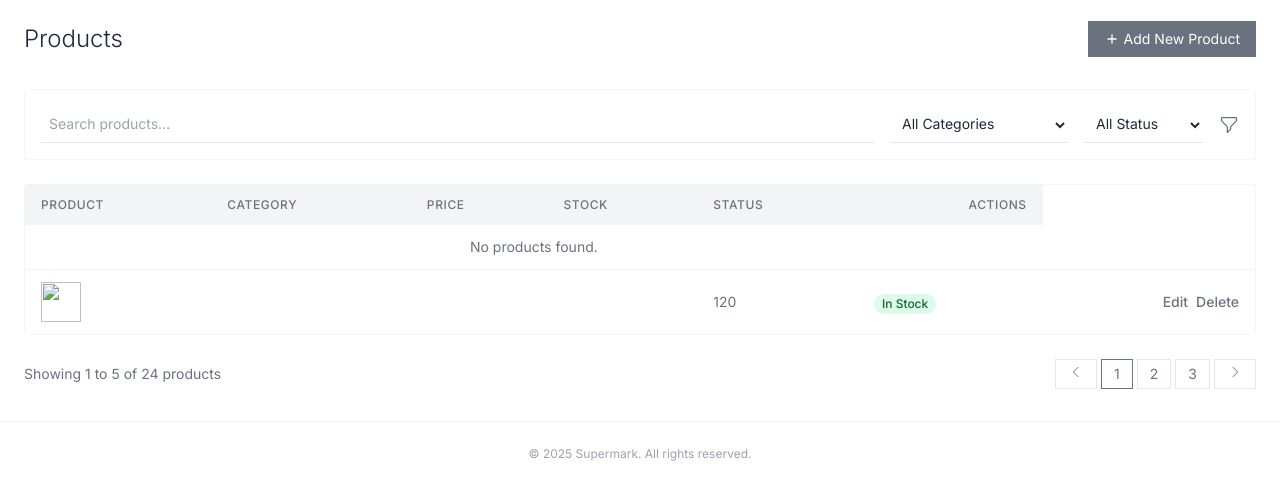
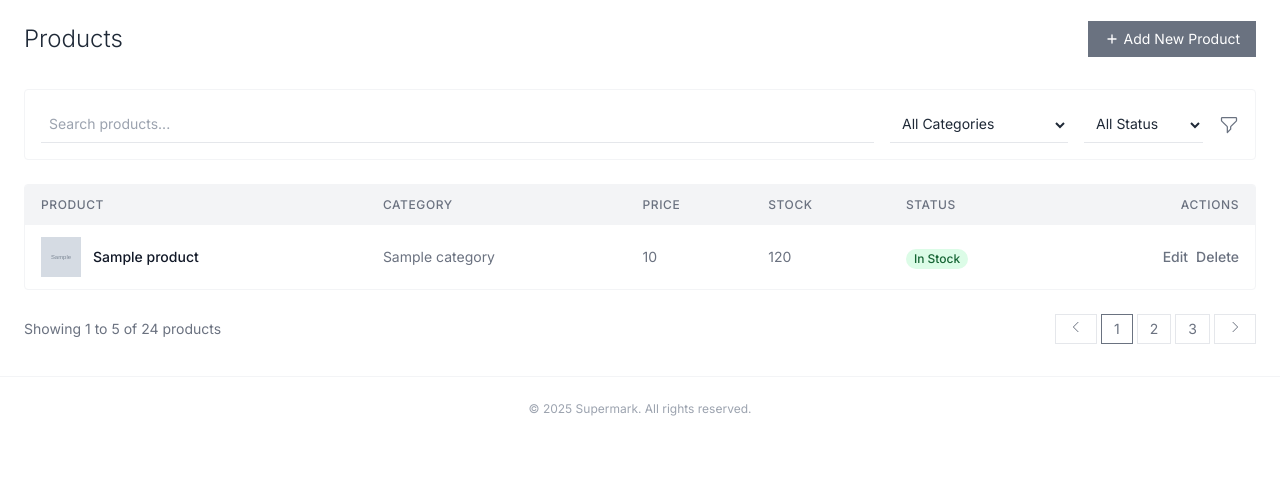
Before and after one commit to mohamedelasri202/FILROUGEE, a Laravel app: template resources/views/dashboard/vendor.blade.php in a window 1280 px wide. Shown: the part 131-631 px from the top of the page. Run offline with Laravel 10, Linux system fonts and the light colour scheme; a user stored in the database is signed in; tables that the repository leaves empty hold one stand-in row (values such as "Sample post"); the template is opened without the code that fills it: most values are stand-ins (such as "Sample title", 1, 10 or a date in 2020); parts of the project's set-up code (start-up, migrations or seed data) failed here and were passed over; some libraries are stand-ins or nearby versions.

Commit message:
adding the logic for the dashboard orders and custemoers now works on the  vendor dashboard

```diff
--- a/app/Models/Order.php
+++ b/app/Models/Order.php
@@ -24,4 +24,8 @@ class Order extends Model
         'status',
         'total'
     ];
+    public function user()
+    {
+        return $this->belongsTo(User::class);
+    }
 }
--- a/app/Models/User.php
+++ b/app/Models/User.php
@@ -43,4 +43,9 @@ class User extends Authenticatable
     protected $casts = [
         'email_verified_at' => 'datetime',
     ];
+
+    public function orders()
+    {
+        return $this->hasMany(Order::class);
+    }
 }
--- a/app/Repositories/OrderRepositoryInterface.php
+++ b/app/Repositories/OrderRepositoryInterface.php
@@ -5,7 +5,7 @@ namespace App\Repositories;
 interface OrderRepositoryInterface
 {
     public function add_order($request);
-
-
+    public function allOrders();
+    public function ordercount();
     public function showstatistic();
 }
--- a/resources/views/dashboard/vendor.blade.php
+++ b/resources/views/dashboard/vendor.blade.php
@@ -168,25 +168,25 @@
             </tr>
         </thead>
         <tbody class="divide-y divide-gray-100">
-
+            @if($products->isEmpty())
             <tr>
                 <td colspan="6" class="py-3 px-4 text-center text-sm text-gray-500">No products found.</td>
             </tr>
-
-
+            @else
+            @foreach ($products as $product)
             <tr>
                 <td class="py-3 px-4">
                     <div class="flex items-center">
                         <div class="h-10 w-10 flex-shrink-0 mr-3">
-                            <img src="" alt="" class="h-10 w-10 object-cover">
+                            <img src="{{ asset($product->image) }}" alt="{{$product->title}}" class="h-10 w-10 object-cover">
                         </div>
                         <div>
-                            <div class="text-sm font-medium text-gray-900"></div>
+                            <div class="text-sm font-medium text-gray-900">{{$product->title}}</div>
                         </div>
                     </div>
                 </td>
-                <td class="py-3 px-4 text-sm text-gray-500"><td>
-                <td class="py-3 px-4 text-sm text-gray-500"></td>
+                <td class="py-3 px-4 text-sm text-gray-500">{{$product->category}}</td>
+                <td class="py-3 px-4 text-sm text-gray-500">{{$product->price}}</td>
                 <td class="py-3 px-4 text-sm text-gray-500">120</td>
                 <td class="py-3 px-4">
                     <span class="px-2 inline-flex text-xs leading-5 font-medium rounded-full bg-green-100 text-green-800">In Stock</span>
@@ -196,16 +196,16 @@
                         <!-- Edit Button with data attributes -->
                         <button type="button"
                             class="text-primary hover:text-gray-700 edit-button"
-                            data-id=""
-                            data-title=""
-                            data-price=""
-                            data-category=""
-                            data-description=""
-                            data-action="">
+                            data-id="{{ $product->id }}"
+                            data-title="{{ $product->title }}"
+                            data-price="{{ $product->price }}"
+                            data-category="{{ $product->category }}"
+                            data-description="{{ $product->description }}"
+                            data-action="{{ route('updateproduct', $product->id) }}">
                             Edit
                         </button>
 
-                        <form action="" method="POST" class="inline">
+                        <form action="{{ route('deleteproduct', $product->id) }}" method="POST" class="inline">
                             @csrf
                             @method('DELETE')
                             <button type="submit" class="text-gray-500 hover:text-red-600">Delete</button>
@@ -213,8 +213,8 @@
                     </div>
                 </td>
             </tr>
-
-
+            @endforeach
+            @endif
         </tbody>
     </table>
 </div>
@@ -321,25 +321,25 @@
                         </thead>
                         <tbody class="divide-y divide-gray-100">
                             <!-- Order 1 -->
-
+                            @foreach ($usersWithOrders as $usersWithOrder )
 
 
 
 
                             <tr>
-                                <td class="py-3 px-4 text-sm text-gray-900">#ORD-2023-1001</td>
+                                <td class="py-3 px-4 text-sm text-gray-900">#ORD-2023.{{$usersWithOrder->id}}</td>
                                 <td class="py-3 px-4">
                                     <div class="flex items-center">
                                         <div class="h-8 w-8 rounded-full bg-gray-200 flex-shrink-0 mr-3 flex items-center justify-center">
                                             <span class="text-xs font-medium text-gray-600">JD</span>
                                         </div>
-                                        <div class="text-sm text-gray-900"></div>
-                                    </div>
+                                        <div class="text-sm text-gray-900">{{$usersWithOrder->name}} {{$usersWithOrder->lastname}}</div>
+                                     </div>
                                 </td>
-                                <td class="py-3 px-4 text-sm text-gray-500"></td>
-                                <td class="py-3 px-4 text-sm text-gray-900"></td>
+                                <td class="py-3 px-4 text-sm text-gray-500">{{$usersWithOrder->created_at}}</td>
+                                <td class="py-3 px-4 text-sm text-gray-900">${{$usersWithOrder->total}}</td>
                                 <td class="py-3 px-4">
-                                    <span class="px-2 inline-flex text-xs leading-5 font-medium rounded-full bg-green-100 text-green-800"></span>
+                                    <span class="px-2 inline-flex text-xs leading-5 font-medium rounded-full bg-green-100 text-green-800">{{$usersWithOrder->status}}</span>
                                 </td>
                                 <td class="py-3 px-4 text-right text-sm font-medium">
                                     <div class="flex justify-end space-x-2">
@@ -348,7 +348,7 @@
                                     </div>
                                 </td>
                             </tr>
-
+             @endforeach
 
 
                         </tbody>
@@ -426,6 +426,7 @@
 
                             <!-- Customer 2 -->
                             <tr>
+                          @foreach ($customers as $customer )
 
 
 
@@ -434,14 +435,14 @@
                                         <div class="h-8 w-8 rounded-full bg-gray-200 flex-shrink-0 mr-3 flex items-center justify-center">
                                             <span class="text-xs font-medium text-gray-600">MS</span>
                                         </div>
-                                        <div class="text-sm text-gray-900"></div>
+                                        <div class="text-sm text-gray-900">{{$customer->name}} {{$customer->lastname}}</div>
                                     </div>
                                 </td>
-                                <td class="py-3 px-4 text-sm text-gray-500"></td>
-                                <td class="py-3 px-4 text-sm text-gray-500"></td>
+                                <td class="py-3 px-4 text-sm text-gray-500">{{$customer->email}}</td>
+                                <td class="py-3 px-4 text-sm text-gray-500">{{$customer->orders_count}}</td>
 
-                          <td class="py-3 px-4 text-sm text-gray-900">$</td>
-                                <td class="py-3 px-4 text-sm text-gray-500"></td>
+                              <td class="py-3 px-4 text-sm text-gray-900">${{$customer->orders_sum_total}}</td>
+                                <td class="py-3 px-4 text-sm text-gray-500">{{$customer->orders_max_created_at}}</td>
 
 
                                 <td class="py-3 px-4 text-right text-sm font-medium">
@@ -450,7 +451,7 @@
                                         <button class="text-gray-500 hover:text-gray-700">Email</button>
                                     </div>
                                 </td>
-
+                        @endforeach
                             </tr>
 
 
@@ -1007,8 +1008,7 @@
 
 
     <script>
-
-
+    // Tab switching functionality
     const tabButtons = document.querySelectorAll('.tab-button');
     const tabContents = document.querySelectorAll('.tab-content');
 
@@ -1031,7 +1031,7 @@
         });
     });
 
-
+    // Add Product Modal functionality
     const addProductModal = document.getElementById('add-product-modal');
     const openModalButton = document.getElementById('add-product-button');
     const closeModalButtons = document.querySelectorAll('.modal-close');
```
Also changed, not shown: app/Http/Controllers/VendorDashboardController.php (+4 -4 lines), app/Repositories/OrderRepository.php (+18 -13 lines), database/migrations/2025_04_29_202842_add_column_item_id_to_order_items.php (added).
